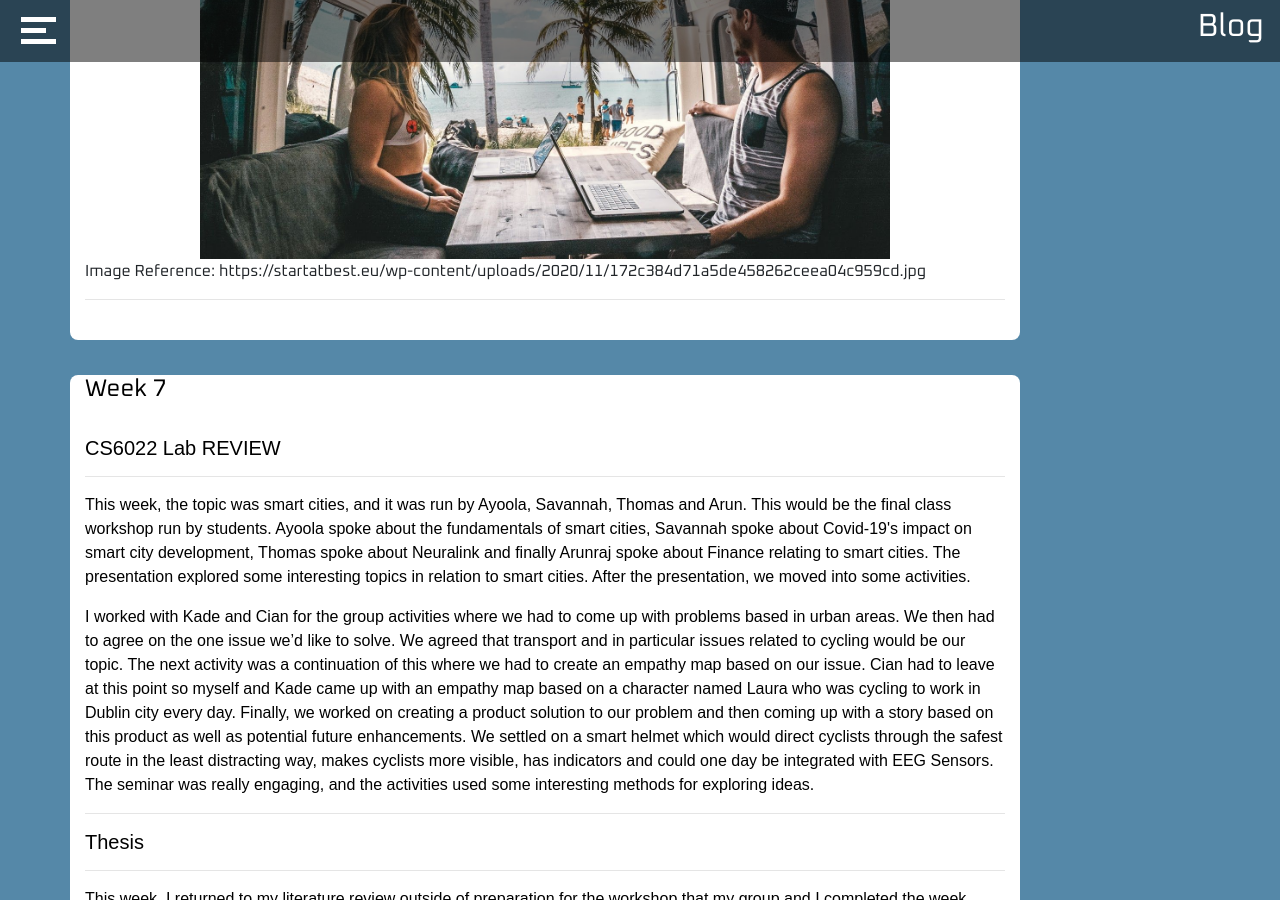
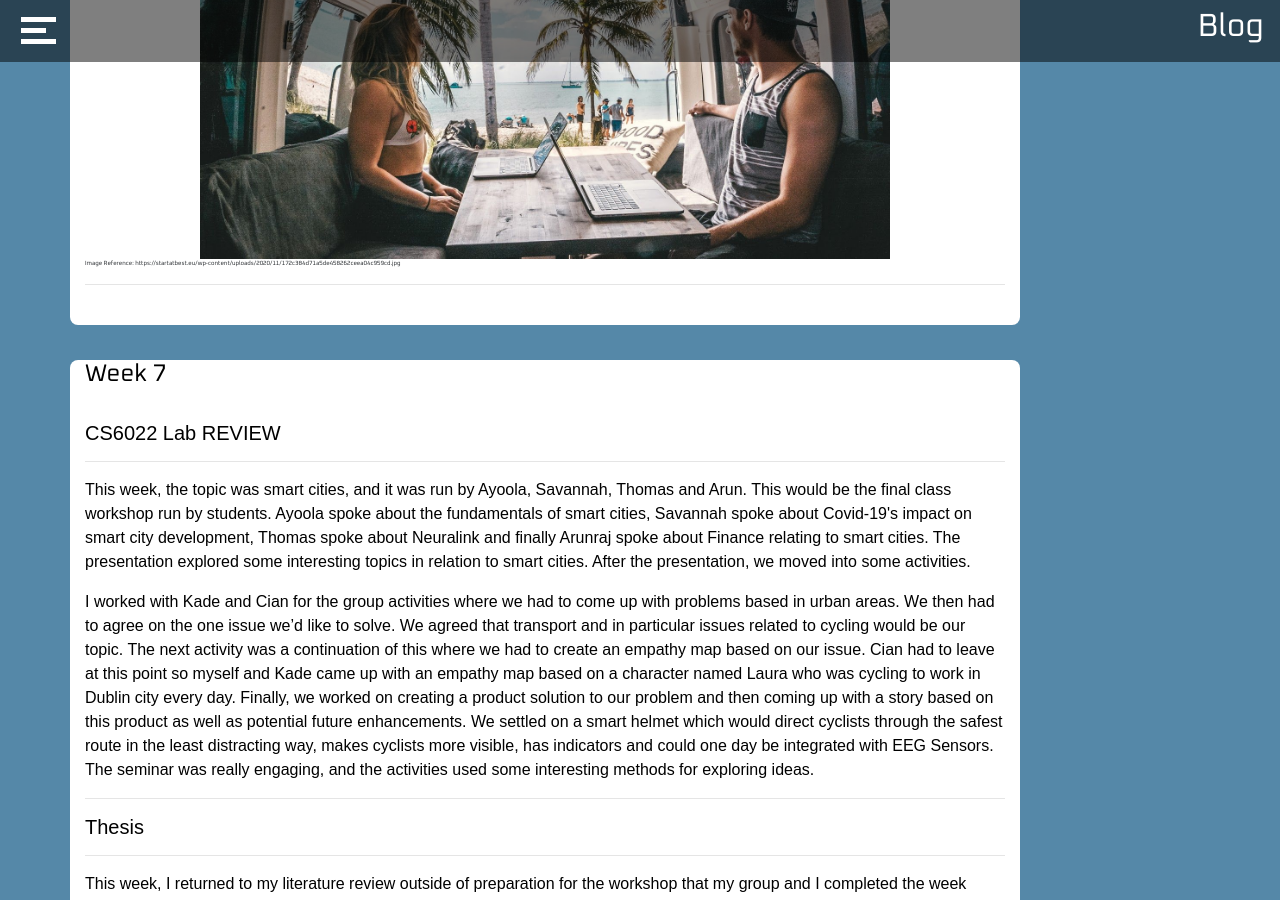
Before and after one commit to Tony8egan/www.TonesDesigns, a Jekyll site: the page built from Blog.markdown, in a window 1280 px wide and 900 px high, scrolled down 4211 px. Built offline with Jekyll 4.4.1, drawn with Linux system fonts in a browser that asks for light colours; nearby versions of some CDN libraries.

Commit message:
Update Blog.html

```diff
--- a/_layouts/Blog.html
+++ b/_layouts/Blog.html
@@ -223,7 +223,7 @@
          <br>
          <br>
          <img class = "img-fluid" src="images/Blog/DigitalNomads.jpeg" alt="Lost image" style="object-fit: cover;width:75%;display: block;margin-left: auto;margin-right: auto">
-         <p style ="size:6px">Image Reference: https://startatbest.eu/wp-content/uploads/2020/11/172c384d71a5de458262ceea04c959cd.jpg</p>
+         <p style ="font-size:6px">Image Reference: https://startatbest.eu/wp-content/uploads/2020/11/172c384d71a5de458262ceea04c959cd.jpg</p>
      <hr>
     <br>
      </div>
```
